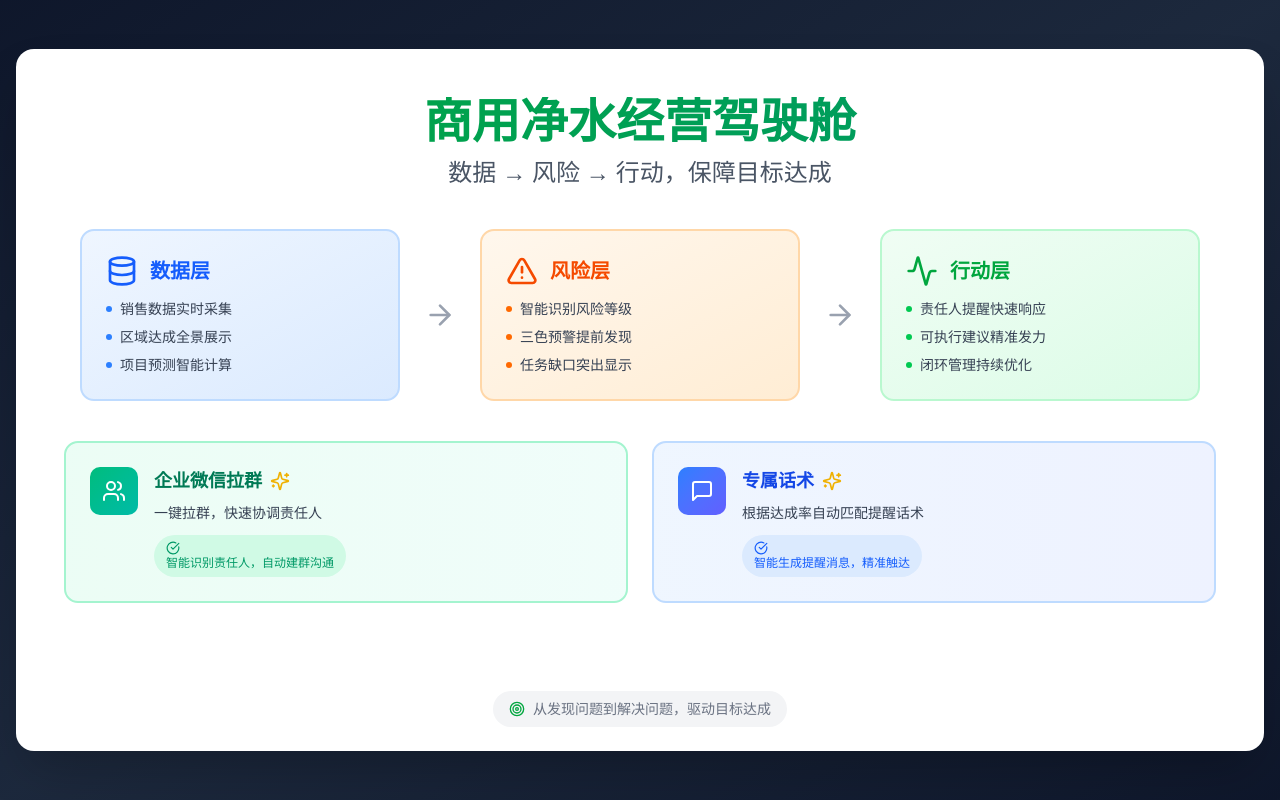
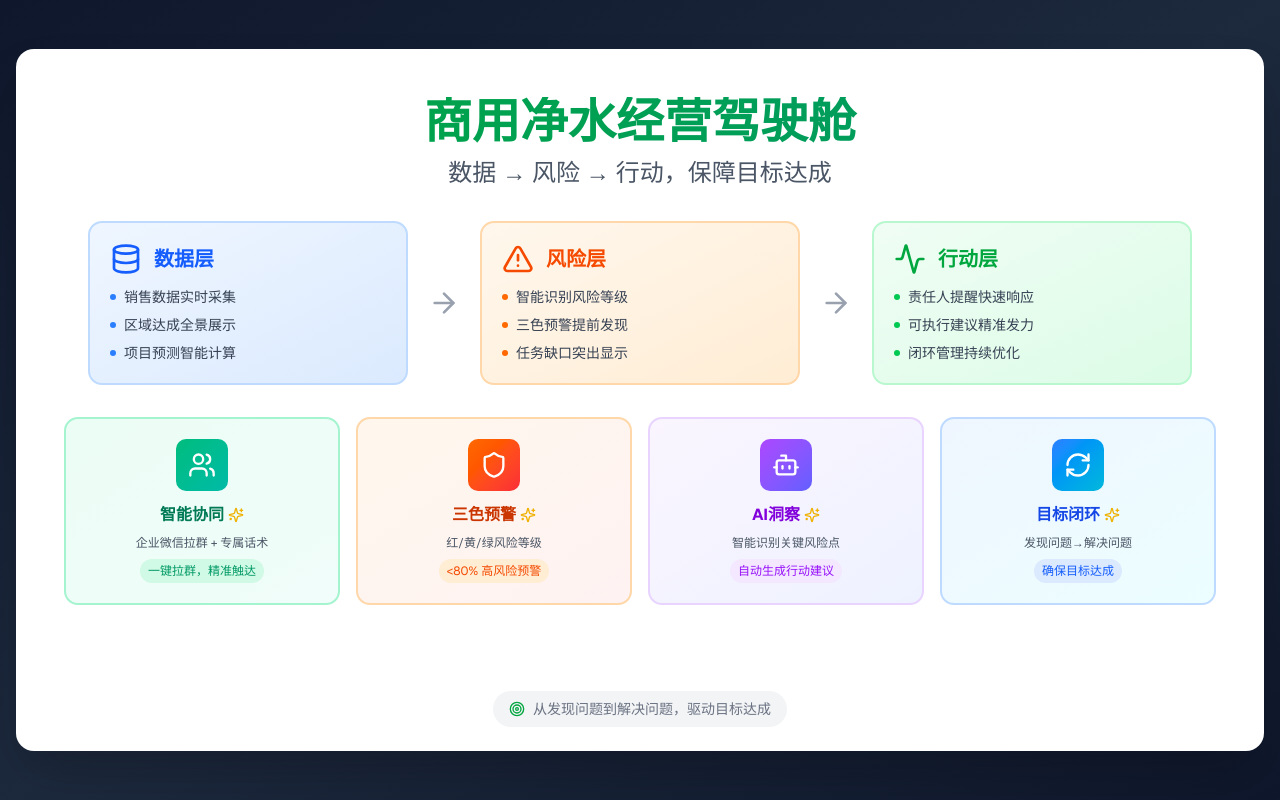
Before and after one commit to navylee1990/coze_jsc, a Next.js app: page /ppt in a window 1280 px wide. Built offline with nearby package versions, Linux system fonts and the light colour scheme.

Commit message:
feat: 优化PPT布局，整合企业微信拉群和专属话术，新增四大核心特色展示

```diff
--- a/src/app/ppt/page.tsx
+++ b/src/app/ppt/page.tsx
@@ -1,6 +1,6 @@
 'use client';
 
-import { Database, AlertTriangle, Activity, Target, ArrowRight, MessageSquare, Users, Sparkles, CheckCircle } from 'lucide-react';
+import { Database, AlertTriangle, Activity, Target, ArrowRight, Users, Sparkles, CheckCircle, Bot, Shield, RefreshCw } from 'lucide-react';
 
 // 单页PPT：数据→风险→行动，保障目标达成
 
@@ -11,7 +11,7 @@ export default function PPTPage() {
         {/* 单页PPT容器 */}
         <div className="bg-white rounded-2xl shadow-2xl overflow-hidden aspect-video p-12 relative">
           {/* 标题区域 */}
-          <div className="text-center mb-10">
+          <div className="text-center mb-8">
             <h1 className="text-5xl font-bold bg-gradient-to-r from-green-600 to-emerald-600 bg-clip-text text-transparent mb-3">
               商用净水经营驾驶舱
             </h1>
@@ -19,11 +19,11 @@ export default function PPTPage() {
           </div>
 
           {/* 核心流程 */}
-          <div className="mb-10">
-            <div className="flex items-center justify-center gap-6">
+          <div className="mb-8">
+            <div className="flex items-center justify-center gap-5">
               {/* 数据层 */}
               <div className="flex-1 max-w-xs">
-                <div className="bg-gradient-to-br from-blue-50 to-blue-100 rounded-xl p-6 border-2 border-blue-200">
+                <div className="bg-gradient-to-br from-blue-50 to-blue-100 rounded-xl p-5 border-2 border-blue-200">
                   <div className="flex items-center gap-3 mb-3">
                     <Database className="w-8 h-8 text-blue-600" />
                     <h3 className="text-xl font-bold text-blue-600">数据层</h3>
@@ -50,7 +50,7 @@ export default function PPTPage() {
 
               {/* 风险层 */}
               <div className="flex-1 max-w-xs">
-                <div className="bg-gradient-to-br from-orange-50 to-orange-100 rounded-xl p-6 border-2 border-orange-200">
+                <div className="bg-gradient-to-br from-orange-50 to-orange-100 rounded-xl p-5 border-2 border-orange-200">
                   <div className="flex items-center gap-3 mb-3">
                     <AlertTriangle className="w-8 h-8 text-orange-600" />
                     <h3 className="text-xl font-bold text-orange-600">风险层</h3>
@@ -77,7 +77,7 @@ export default function PPTPage() {
 
               {/* 行动层 */}
               <div className="flex-1 max-w-xs">
-                <div className="bg-gradient-to-br from-green-50 to-green-100 rounded-xl p-6 border-2 border-green-200">
+                <div className="bg-gradient-to-br from-green-50 to-green-100 rounded-xl p-5 border-2 border-green-200">
                   <div className="flex items-center gap-3 mb-3">
                     <Activity className="w-8 h-8 text-green-600" />
                     <h3 className="text-xl font-bold text-green-600">行动层</h3>
@@ -101,44 +101,72 @@ export default function PPTPage() {
             </div>
           </div>
 
-          {/* 特色功能 */}
-          <div className="grid grid-cols-2 gap-6">
-            {/* 企业微信拉群 */}
-            <div className="bg-gradient-to-r from-emerald-50 to-teal-50 rounded-xl p-6 border-2 border-emerald-200">
-              <div className="flex items-start gap-4">
-                <div className="p-3 bg-gradient-to-br from-emerald-500 to-teal-500 rounded-lg">
-                  <Users className="w-6 h-6 text-white" />
+          {/* 四大核心特色 */}
+          <div className="grid grid-cols-4 gap-4">
+            {/* 智能协同 */}
+            <div className="bg-gradient-to-br from-emerald-50 to-teal-50 rounded-xl p-5 border-2 border-emerald-200">
+              <div className="flex flex-col items-center text-center">
+                <div className="p-3 bg-gradient-to-br from-emerald-500 to-teal-500 rounded-lg mb-3">
+                  <Users className="w-7 h-7 text-white" />
                 </div>
-                <div className="flex-1">
-                  <div className="flex items-center gap-2 mb-2">
-                    <h3 className="text-lg font-bold text-emerald-700">企业微信拉群</h3>
-                    <Sparkles className="w-5 h-5 text-yellow-500" />
-                  </div>
-                  <p className="text-sm text-gray-700 mb-3">一键拉群，快速协调责任人</p>
-                  <div className="flex items-center gap-2 text-xs text-emerald-600 bg-emerald-100 px-3 py-1.5 rounded-full inline-block">
-                    <CheckCircle className="w-3.5 h-3.5" />
-                    <span>智能识别责任人，自动建群沟通</span>
-                  </div>
+                <div className="flex items-center gap-1 mb-2">
+                  <h3 className="text-base font-bold text-emerald-700">智能协同</h3>
+                  <Sparkles className="w-4 h-4 text-yellow-500" />
+                </div>
+                <div className="text-xs text-gray-600 mb-2">企业微信拉群 + 专属话术</div>
+                <div className="text-xs text-emerald-600 bg-emerald-100 px-2 py-1 rounded-full">
+                  一键拉群，精准触达
                 </div>
               </div>
             </div>
 
-            {/* 专属话术 */}
-            <div className="bg-gradient-to-r from-blue-50 to-indigo-50 rounded-xl p-6 border-2 border-blue-200">
-              <div className="flex items-start gap-4">
-                <div className="p-3 bg-gradient-to-br from-blue-500 to-indigo-500 rounded-lg">
-                  <MessageSquare className="w-6 h-6 text-white" />
+            {/* 三色预警 */}
+            <div className="bg-gradient-to-br from-orange-50 to-red-50 rounded-xl p-5 border-2 border-orange-200">
+              <div className="flex flex-col items-center text-center">
+                <div className="p-3 bg-gradient-to-br from-orange-500 to-red-500 rounded-lg mb-3">
+                  <Shield className="w-7 h-7 text-white" />
                 </div>
-                <div className="flex-1">
-                  <div className="flex items-center gap-2 mb-2">
-                    <h3 className="text-lg font-bold text-blue-700">专属话术</h3>
-                    <Sparkles className="w-5 h-5 text-yellow-500" />
-                  </div>
-                  <p className="text-sm text-gray-700 mb-3">根据达成率自动匹配提醒话术</p>
-                  <div className="flex items-center gap-2 text-xs text-blue-600 bg-blue-100 px-3 py-1.5 rounded-full inline-block">
-                    <CheckCircle className="w-3.5 h-3.5" />
-                    <span>智能生成提醒消息，精准触达</span>
-                  </div>
+                <div className="flex items-center gap-1 mb-2">
+                  <h3 className="text-base font-bold text-orange-700">三色预警</h3>
+                  <Sparkles className="w-4 h-4 text-yellow-500" />
+                </div>
+                <div className="text-xs text-gray-600 mb-2">红/黄/绿风险等级</div>
+                <div className="text-xs text-orange-600 bg-orange-100 px-2 py-1 rounded-full">
+                  &lt;80% 高风险预警
+                </div>
+              </div>
+            </div>
+
+            {/* AI洞察 */}
+            <div className="bg-gradient-to-br from-purple-50 to-indigo-50 rounded-xl p-5 border-2 border-purple-200">
+              <div className="flex flex-col items-center text-center">
+                <div className="p-3 bg-gradient-to-br from-purple-500 to-indigo-500 rounded-lg mb-3">
+                  <Bot className="w-7 h-7 text-white" />
+                </div>
+                <div className="flex items-center gap-1 mb-2">
+                  <h3 className="text-base font-bold text-purple-700">AI洞察</h3>
+                  <Sparkles className="w-4 h-4 text-yellow-500" />
+                </div>
+                <div className="text-xs text-gray-600 mb-2">智能识别关键风险点</div>
+                <div className="text-xs text-purple-600 bg-purple-100 px-2 py-1 rounded-full">
+                  自动生成行动建议
+                </div>
+              </div>
+            </div>
+
+            {/* 目标闭环 */}
+            <div className="bg-gradient-to-br from-blue-50 to-cyan-50 rounded-xl p-5 border-2 border-blue-200">
+              <div className="flex flex-col items-center text-center">
+                <div className="p-3 bg-gradient-to-br from-blue-500 to-cyan-500 rounded-lg mb-3">
+                  <RefreshCw className="w-7 h-7 text-white" />
+                </div>
+                <div className="flex items-center gap-1 mb-2">
+                  <h3 className="text-base font-bold text-blue-700">目标闭环</h3>
+                  <Sparkles className="w-4 h-4 text-yellow-500" />
+                </div>
+                <div className="text-xs text-gray-600 mb-2">发现问题→解决问题</div>
+                <div className="text-xs text-blue-600 bg-blue-100 px-2 py-1 rounded-full">
+                  确保目标达成
                 </div>
               </div>
             </div>
```
